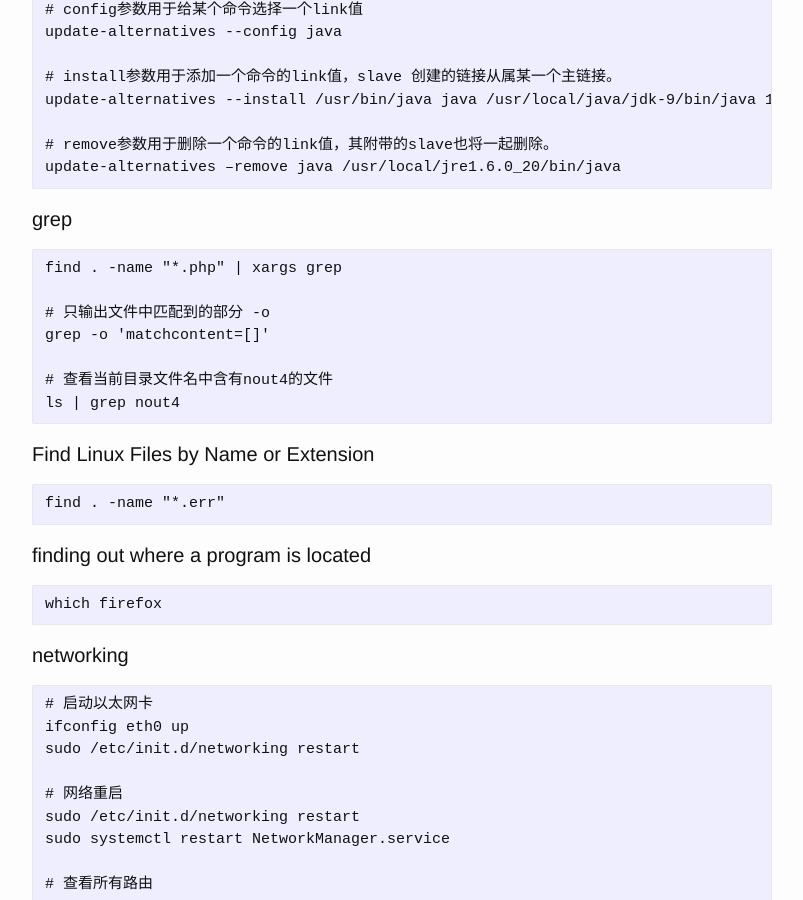
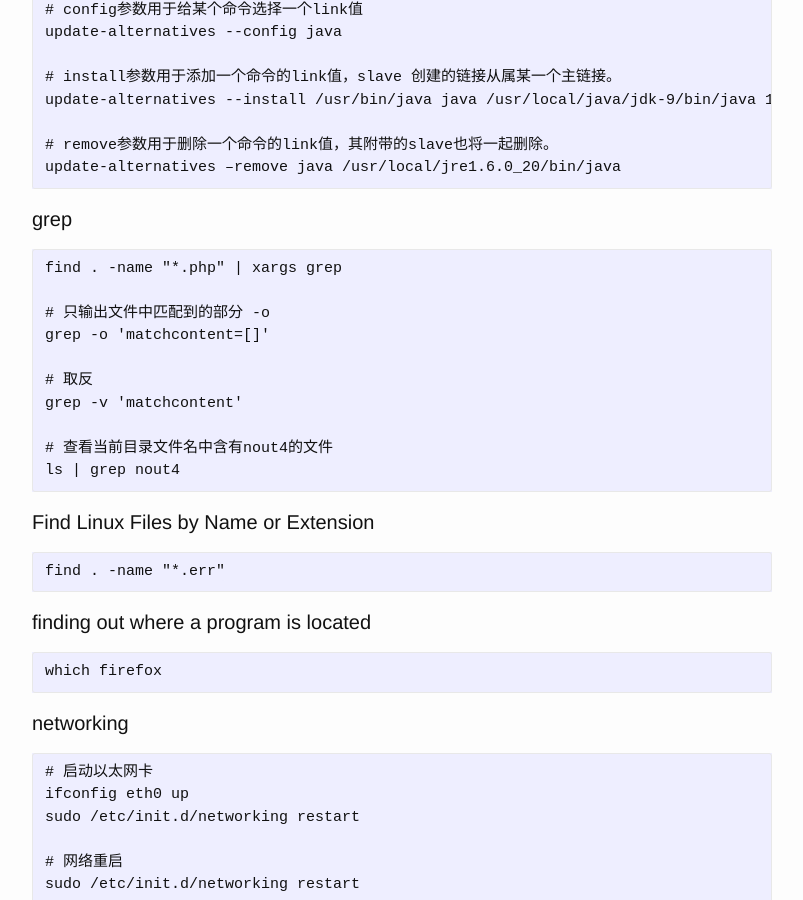
Before and after one commit to josephstalin117/josephstalin117.github.io, a Jekyll site: the page built from _posts/2016-04-04-linux.markdown, in a window 1280 px wide and 900 px high, scrolled down 4120 px. Shown: the whole window, without its empty margins (238-1041 px from the left). Built offline with Jekyll 4.4.1, drawn with Linux system fonts in a browser that asks for light colours.

Commit message:
add grep -v

```diff
--- a/_posts/2016-04-04-linux.markdown
+++ b/_posts/2016-04-04-linux.markdown
@@ -198,6 +198,9 @@ find . -name "*.php" | xargs grep
 
 # 只输出文件中匹配到的部分 -o
 grep -o 'matchcontent=[]'
+
+# 取反
+grep -v 'matchcontent'
 
 # 查看当前目录文件名中含有nout4的文件
 ls | grep nout4
```
